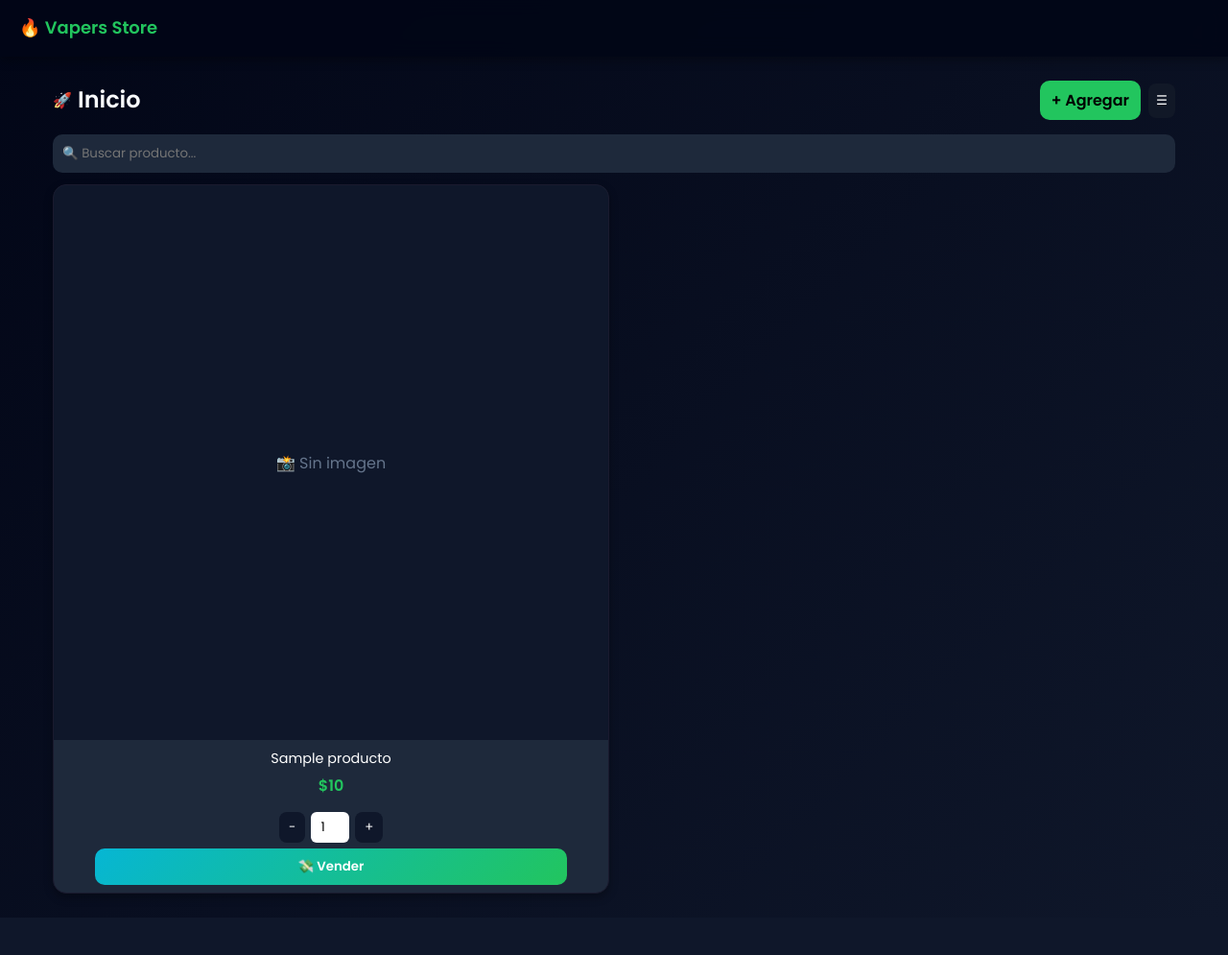
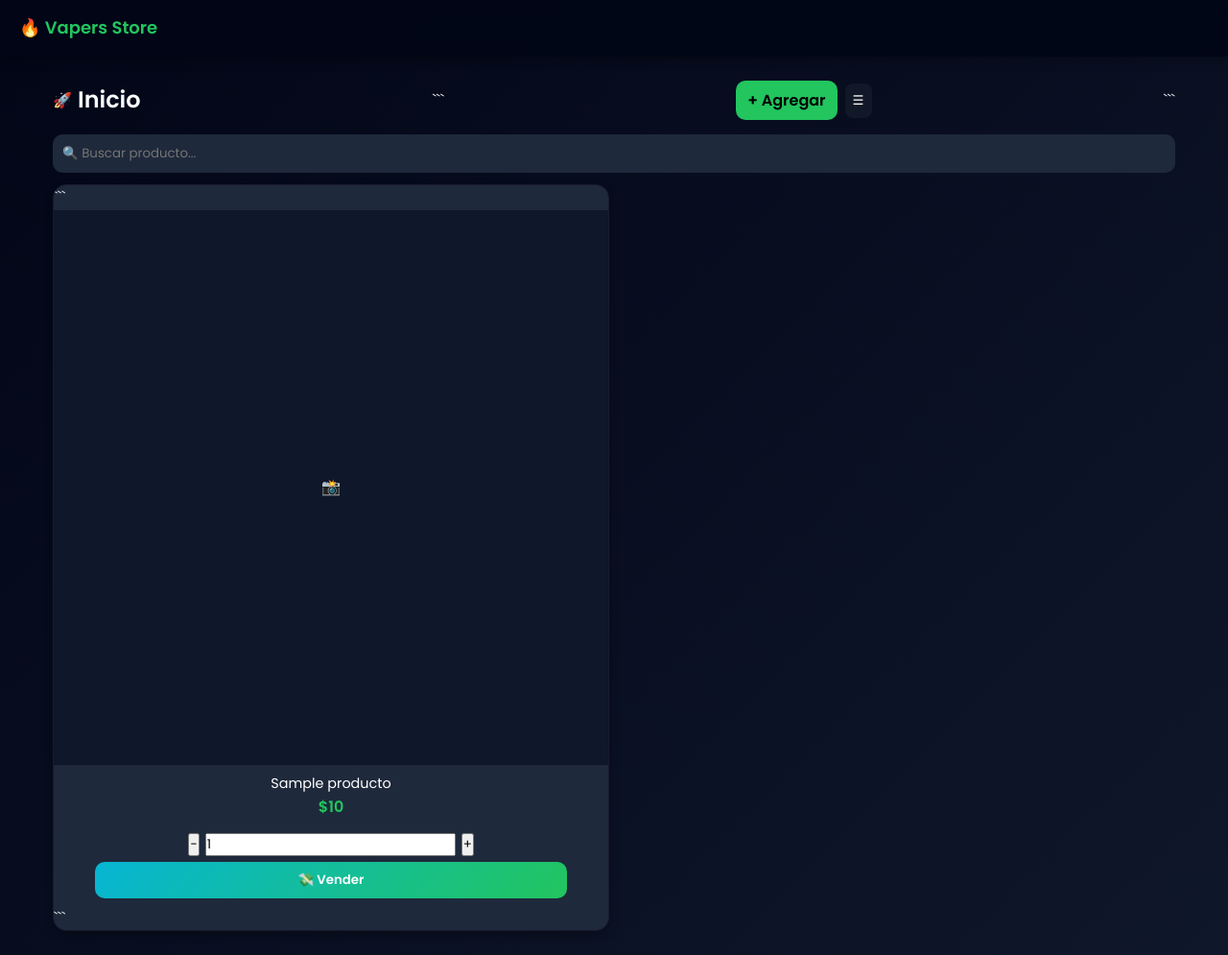
Before and after one commit to carlosarturoyepescelon11-boop/Yepesstore, a Flask app: template templates/ventas.html in a window 1280 px wide. Shown: the whole page at 96% size. Before the commit the page ends 941 px from the top, so only its background shows below. Run offline with Flask 3, Linux system fonts and the light colour scheme; the template is opened without the code that fills it: most values are stand-ins (such as "Sample title", 1, 10 or a date in 2020); some libraries are stand-ins or nearby versions.

Commit message:
Update ventas.html

````diff
--- a/templates/ventas.html
+++ b/templates/ventas.html
@@ -49,6 +49,7 @@ body{
     background:#020617;
     border-radius:10px;
     padding:8px;
+    z-index:1000;
 }
 
 .menu a{
@@ -84,7 +85,7 @@ body{
     box-shadow:0 4px 10px rgba(0,0,0,0.3);
 }
 
-/* IMG PERFECTAMENTE CENTRADA */
+/* IMG */
 .img-box{
     width:100%;
     aspect-ratio:1/1;
@@ -109,7 +110,6 @@ body{
 
 .nombre{
     font-size:0.9rem;
-    margin-bottom:4px;
 }
 
 .precio{
@@ -123,21 +123,6 @@ body{
     justify-content:center;
     gap:6px;
     padding:6px;
-}
-
-.control button{
-    background:#0f172a;
-    color:white;
-    border:none;
-    padding:6px 10px;
-    border-radius:8px;
-}
-
-.control input{
-    width:40px;
-    text-align:center;
-    border-radius:6px;
-    border:none;
 }
 
 /* BOTON */
@@ -154,16 +139,18 @@ body{
 }
 </style>
 
-<!-- HEADER LIMPIO -->
+<!-- HEADER -->
+
 <div class="header">
     <div class="title">
         <span>🚀</span>
         <h2>Inicio</h2>
     </div>
 
+```
 <div class="actions">
     <a href="{{ url_for('agregar') }}" class="btn-add">+ Agregar</a>
-        <button onclick="toggleMenu()" style="background:#111827;color:white;border:none;padding:8px;border-radius:8px;">☰</button>
+    <button class="btn-menu" onclick="toggleMenu(event)" style="background:#111827;color:white;border:none;padding:8px;border-radius:8px;">☰</button>
 </div>
 
 <div id="menu" class="menu">
@@ -172,28 +159,32 @@ body{
     <a href="/dashboard">Dashboard</a>
     <a href="/inversion">Inversión</a>
     <a href="/caja">Caja</a>
+    <a href="{{ url_for('logout') }}" style="color:#ff6b6b;">🚪 Salir</a>
 </div>
+```
+
 </div>
 
 <!-- BUSCADOR -->
+
 <div class="buscador">
     <input type="text" id="buscador" placeholder="🔍 Buscar producto...">
 </div>
 
 <!-- PRODUCTOS -->
+
 <div class="grid">
 
 {% for p in productos %}
+
 <div class="card" data-nombre="{{ p.nombre|lower }}">
 
+```
 <div class="img-box">
     {% if p.imagen %}
-    <img src="{{ url_for('static', filename='uploads/' ~ p.imagen) }}"
-         style="width:100%; height:100%; object-fit:cover;">
+    <img src="{{ url_for('static', filename='uploads/' ~ p.imagen) }}">
     {% else %}
-    <div style="display:flex; align-items:center; justify-content:center; height:100%; color:#64748b;">
-        📸 Sin imagen
-    </div>
+    <div style="color:#64748b;">📸</div>
     {% endif %}
 </div>
 
@@ -203,16 +194,14 @@ body{
 </div>
 
 <form action="{{ url_for('venta', id=p.id) }}" method="POST">
-
     <div class="control">
         <button type="button" onclick="cambiarCantidad(this,-1)">−</button>
         <input type="number" name="cantidad" value="1" min="1">
         <button type="button" onclick="cambiarCantidad(this,1)">+</button>
     </div>
-
     <button class="btn">💸 Vender</button>
-
 </form>
+```
 
 </div>
 {% endfor %}
@@ -220,10 +209,22 @@ body{
 </div>
 
 <script>
-function toggleMenu(){
+function toggleMenu(event){
+    event.stopPropagation();
     let m = document.getElementById("menu");
     m.style.display = m.style.display === "block" ? "none" : "block";
 }
+
+document.addEventListener("click", function(event) {
+    let menu = document.getElementById("menu");
+    let button = document.querySelector(".btn-menu");
+
+    if (menu && menu.style.display === "block") {
+        if (!menu.contains(event.target) && !button.contains(event.target)) {
+            menu.style.display = "none";
+        }
+    }
+});
 
 document.getElementById("buscador").addEventListener("keyup", function(){
     let filtro = this.value.toLowerCase();
````
Lines whose indentation alone changed are shown as unchanged.
